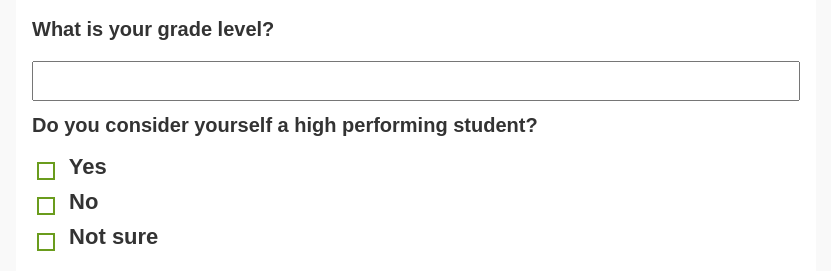
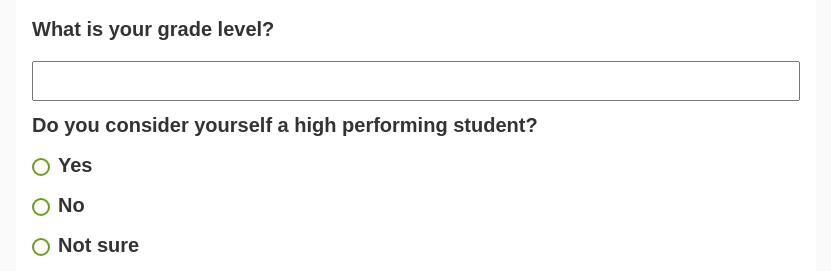
Before and after one commit to BeHoneyBee/Driven-or-Drained, a plain HTML site: page index.html in a window 1280 px wide. Shown: the part 681-952 px from the top of the page, without its empty margins (224-1055 px from the left). Drawn offline with Linux system fonts and the light colour scheme; some packages are replaced by stand-ins of ours; a script that the page names is missing.

Commit message:
Update Style.css

```diff
--- a/Style.css
+++ b/Style.css
@@ -73,45 +73,6 @@ input[type="text"] {
   max-width: 100%;
   margin: 0.5rem 0;
 }
-
-/* Styled Radio Buttons and Checkboxes */
-input[type="radio"],
-input[type="checkbox"] {
-  appearance: none;
-  -webkit-appearance: none;
-  background-color: #fff;
-  margin-right: 8px;
-  font: inherit;
-  width: 18px;
-  height: 18px;
-  border: 2px solid #6a9c1d;
-  display: inline-block;
-  position: relative;
-  top: 2px;
-  vertical-align: middle;
-  cursor: pointer;
-}
-
-input[type="radio"]:checked::before,
-input[type="checkbox"]:checked::before {
-  content: '';
-  position: absolute;
-  top: 3px;
-  left: 3px;
-  width: 10px;
-  height: 10px;
-  background-color: #6a9c1d;
-  border-radius: 50%;
-}
-
-input[type="checkbox"] {
-  border-radius: 4px;
-}
-
-input[type="checkbox"]:checked::before {
-  border-radius: 2px;
-}
-
 /* Submit Button */
 button[type="submit"] {
   background-color: #6a9c1d;
@@ -213,3 +174,44 @@ div.custom-font {
     font-size: 18px;
   }
 }
+/* Style and align checkboxes and radio buttons properly */
+input[type="checkbox"],
+input[type="radio"] {
+  appearance: none;
+  -webkit-appearance: none;
+  margin: 0 8px 0 0;
+  width: 18px;
+  height: 18px;
+  vertical-align: middle;
+  border: 2px solid #6a9c1d;
+  background-color: #fff;
+  position: relative;
+  top: 0.2em;
+  display: inline-block;
+}
+
+input[type="radio"] {
+  border-radius: 50%;
+}
+
+input[type="checkbox"] {
+  border-radius: 4px;
+}
+
+input[type="radio"]:checked::before,
+input[type="checkbox"]:checked::before {
+  content: '';
+  position: absolute;
+  top: 3px;
+  left: 3px;
+  width: 8px;
+  height: 8px;
+  background-color: #6a9c1d;
+  border-radius: inherit;
+}
+label {
+  display: inline-flex;
+  align-items: center;
+  font-size: 20px;
+  margin-bottom: 0.5rem;
+}
```
